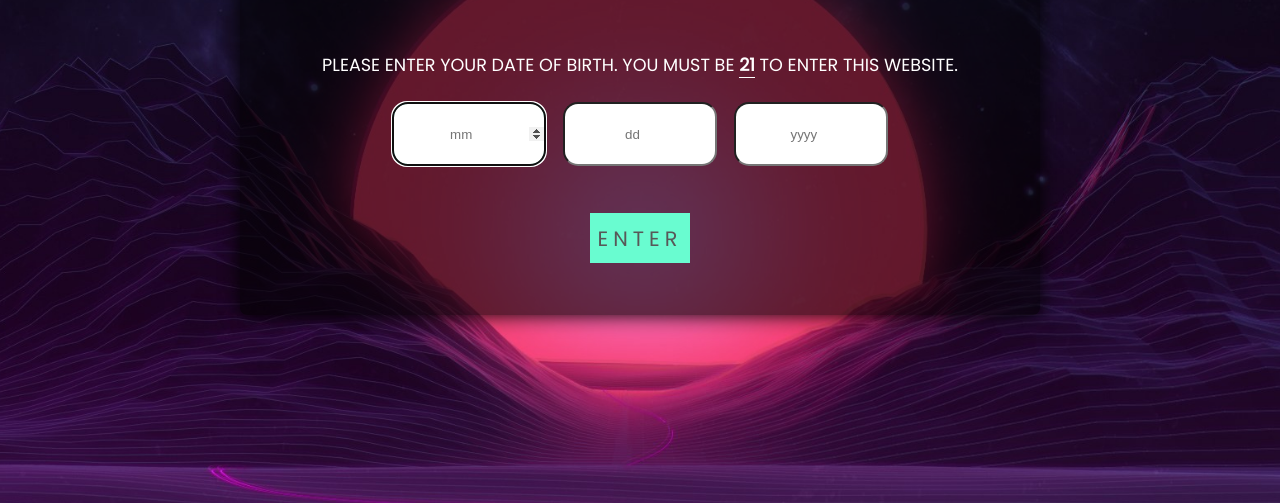
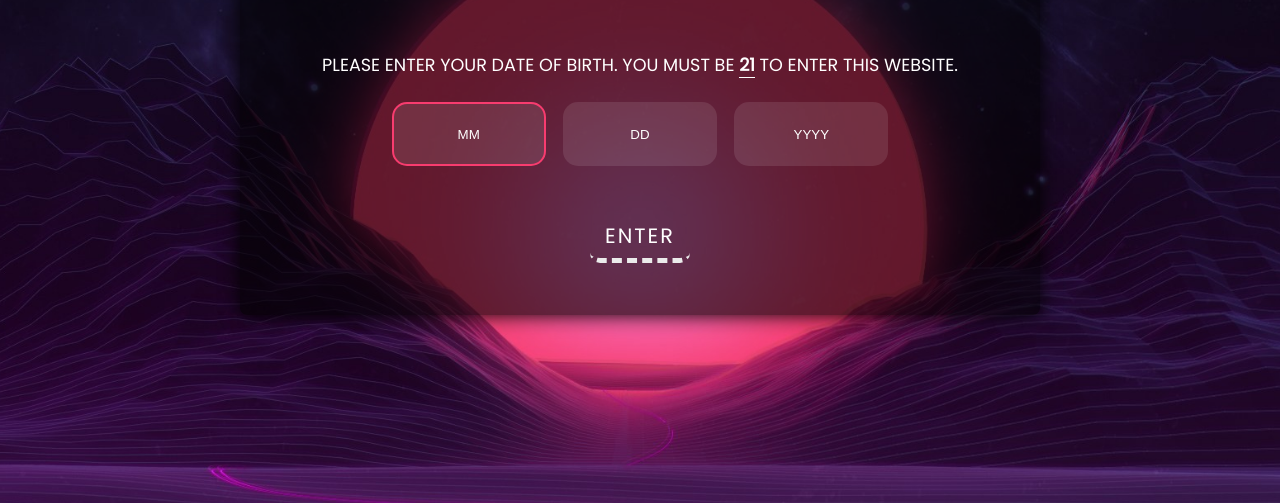
Before and after one commit to ctobiasz/SynthwaveBrew-WYNG, a PHP site: page / in a window 1280 px wide. Shown: the part 169-672 px from the top of the page. Run offline with PHP 8.4, Linux system fonts and the light colour scheme.

Commit message:
finished after playing around for too long. Might come back and spice more things up just for fun

```diff
--- a/index.html
+++ b/index.html
@@ -10,11 +10,13 @@
   <div class="container">
     <h1 id="company-name">Synthwave Brew</h1>
     <p class="verify-age-text">Please enter your date of birth. You must be <span class="bold">21</span> to enter this website.</p>
+
     <div class="flex-row">
-    <input type="number" min="1" max="12" step="1" class="input-dates" placeholder="mm" autocomplete='off' autofocus required>
-    <input type="number" min="1" max="31"          class="input-dates" placeholder="dd" autocomplete='off' required>
-    <input type="number" min="1890" max="2019"     class="input-dates" id="date-year"   autocomplete='off' placeholder="yyyy" required>
+      <input type="number" min="1" max="12" step="1" class="input-dates" placeholder="MM" autocomplete='off' autofocus required>
+      <input type="number" min="1" max="31"   step="1"       class="input-dates" placeholder="DD" autocomplete='off' required>
+      <input type="number" min="1890" max="2019"   step="1"  class="input-dates" id="date-year" placeholder="YYYY"  autocomplete='off' required>
     </div>
+
     <div class="row-3">
       <input type="submit" value="ENTER" id="submit-button">
     </div>
--- a/main.css
+++ b/main.css
@@ -36,7 +36,8 @@ body {
 }
 
 input[type="number"]:focus{
- border: 2px solid #69FCD0;
+  outline: none;
+  border: 2px solid #F83C6F;
 }
 
 .input-dates {
@@ -46,22 +47,45 @@ input[type="number"]:focus{
  height: 30px;
  margin: .5em;
  border-radius: 15px;
+ background-color: rgb(255, 255, 255, 0.1);
+ color: white;
+ border: 2px solid transparent;
 }
+.input-dates::placeholder {
+  color: white;
+  font-weight: 500;
+}
+
 input[type=number] {
    -moz-appearance:textfield;
+}
+input[type=number]::-webkit-inner-spin-button,
+input[type=number]::-webkit-outer-spin-button {
+  -webkit-appearance: none;
 }
 
 #submit-button {
 margin-top:5%;
 width: 100px;
 height: 50px;
-color: #585858;
+color: white;
 font-family: 'Poppins', sans-serif;
 font-size: 1.3em;
 font-weight: 500;
-letter-spacing: 5px;
-background-color: #69FCD0;
+letter-spacing: 2px;
+background-color: transparent;
 border: none;
+border-bottom: 5px dashed #ebebeb;
+border-bottom-left-radius: 10px;
+border-bottom-right-radius: 10px;
+}
+
+#submit-button:focus {
+  outline: none;
+}
+#submit-button:hover {
+  transform: scale(1.1);
+  border-color: #F83C6F;
 }
 
 .verify-age-text {
--- a/main.js
+++ b/main.js
@@ -25,7 +25,7 @@ const over21 = function(){
             setTimeout(
                     function(){
                     message_alert.style.visibility = "hidden";
-                    }, 3000);
+                  }, 3000);
 }
 
 const ageGate = function(){
```
Lines whose indentation alone changed are shown as unchanged.
